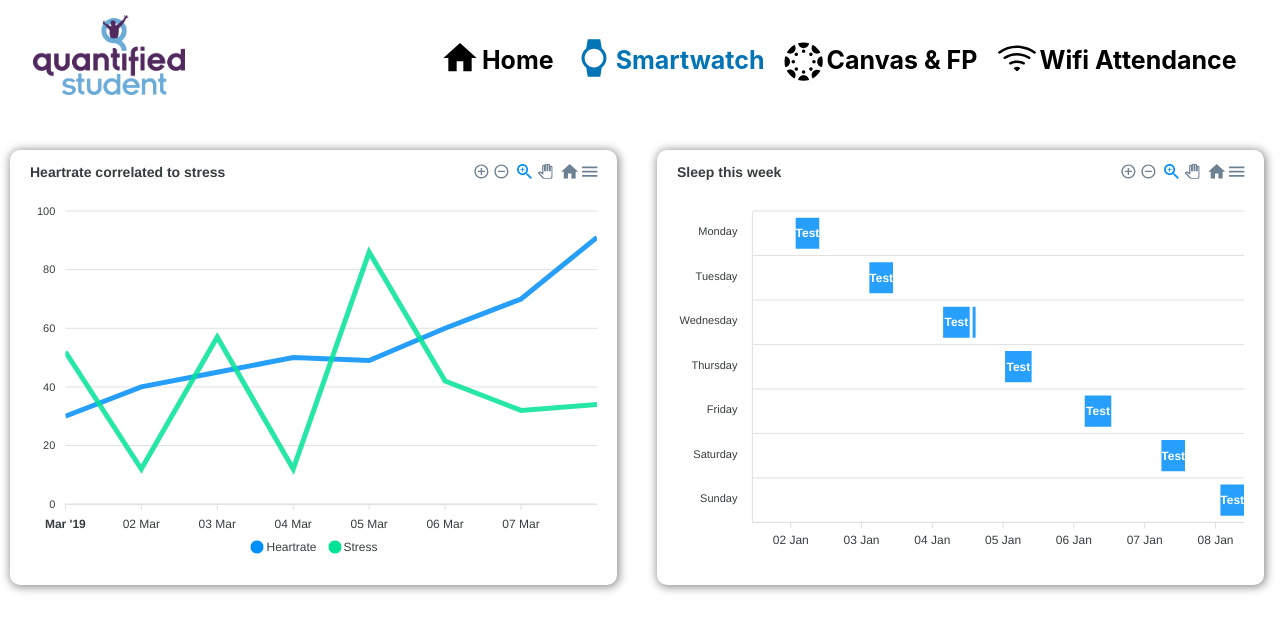
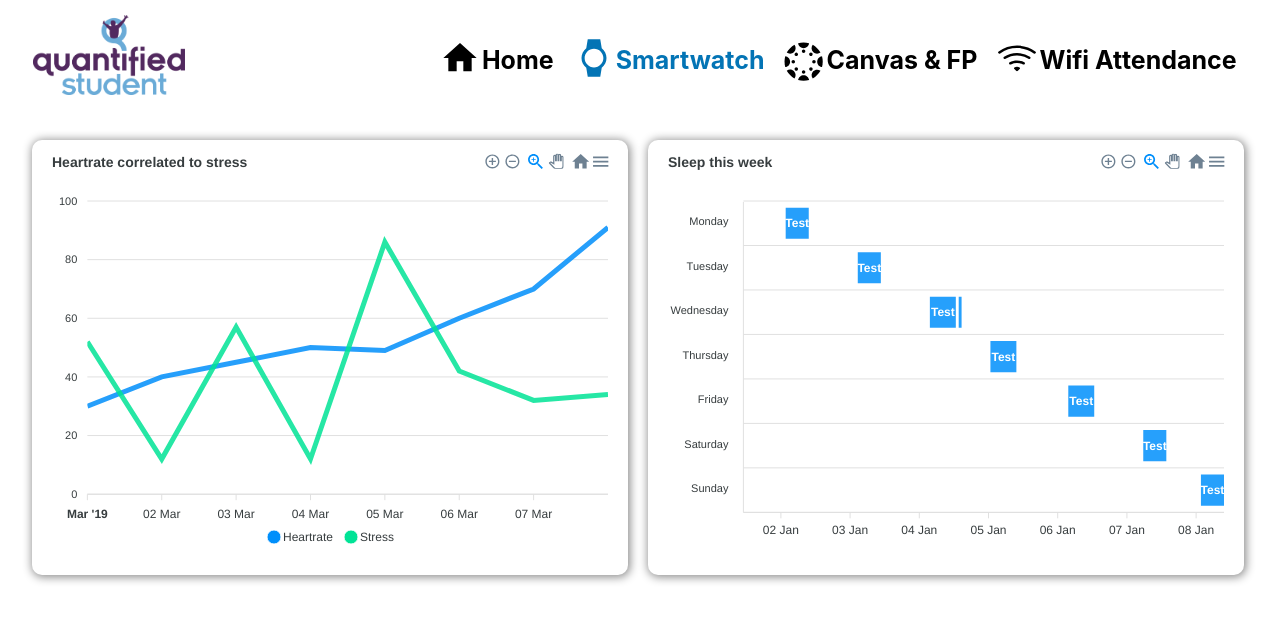
Before and after one commit to quantifiedstudent/dashboard, a Next.js app: page /smartwatch in a window 1280 px wide. Shown: the top 632 px of the page. Built offline with nearby package versions, Linux system fonts and the light colour scheme.

Commit message:
fix: small css fix

```diff
--- a/pages/smartwatch/index.tsx
+++ b/pages/smartwatch/index.tsx
@@ -7,13 +7,13 @@ import {HeartRateStressMockData as lineData, SleepTimeLineMockData as sleepData}
 
 const Smartwatch: NextPage = () => {
     return (
-        <div className={styles.flexContainer}>
+        <div className={styles.container}>
             <Head>
                 <title>QS Dashboard</title>
                 <meta name="description" content="Quantified Student Dashboard"/>
                 <link rel="icon" href="/favicon.ico"/>
             </Head>
-
+            <div className={styles.flexContainer}>
                 <div className={styles.gridContainer}>
                     <LineGraph className={styles.bigGraphWrapper} moments={lineData.moments} series={lineData.series}
                                title={lineData.title}/>
@@ -21,7 +21,7 @@ const Smartwatch: NextPage = () => {
                 <div className={styles.gridContainer}>
                     <TimeLine title={sleepData.title} series={sleepData.series} className={styles.bigGraphWrapper}/>
                 </div>
-
+            </div>
         </div>
     )
 }
--- a/styles/Global.module.css
+++ b/styles/Global.module.css
@@ -44,5 +44,4 @@
     box-shadow: 1px 1px 10px 1px #888888;
     border-radius: 10px;
     padding: 10px;
-    margin: 10px;
 }
```
Lines whose indentation alone changed are shown as unchanged.
